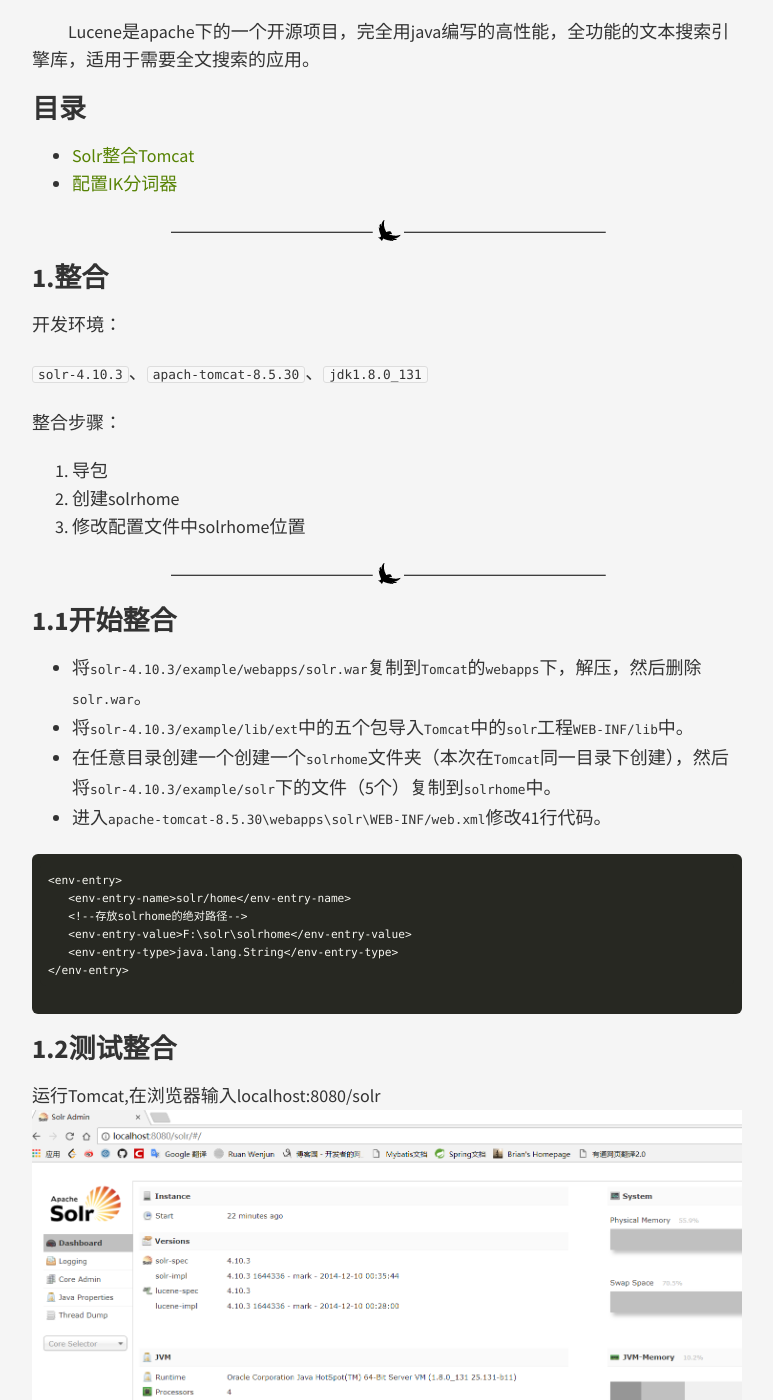
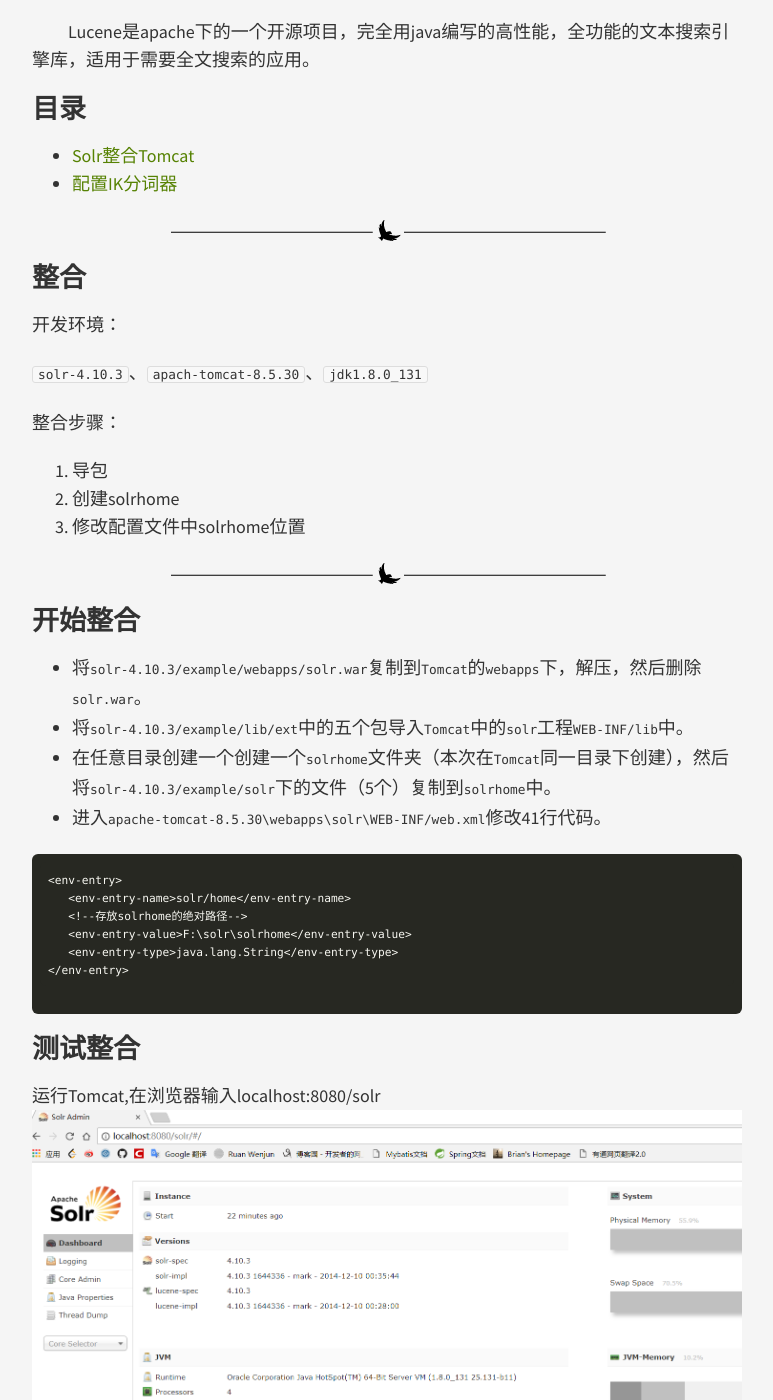
Before and after one commit to ruanwenjun/ruanwenjun.github.io, a Jekyll site: the page built from _posts/2018-4-14-solr.md, in a window 1280 px wide and 1400 px high, scrolled down 214 px. Shown: the whole window, without its empty margins (253-1026 px from the left). Built offline with Jekyll 4.4.1, drawn with Linux system fonts in a browser that asks for light colours; nearby versions of some CDN libraries; comment, search, counter and statistics services are not loaded; some of the changed text lies outside the part shown.

Commit message:
Update 2018-4-14-solr.md

````diff
--- a/_posts/2018-4-14-solr.md
+++ b/_posts/2018-4-14-solr.md
@@ -8,12 +8,12 @@
 
 # 目录
 
-* [Solr整合Tomcat](#1.整合)
-* [配置IK分词器](#2.配置分词器)
+* [Solr整合Tomcat](#整合)
+* [配置IK分词器](#配置分词器)
 
 
 ---
-# 1.整合
+# 整合
 
 开发环境：
 
@@ -25,7 +25,7 @@
 3. 修改配置文件中solrhome位置
 
 ---
-## 1.1开始整合
+## 开始整合
 - 将`solr-4.10.3/example/webapps/solr.war`复制到`Tomcat`的`webapps`下，解压，然后删除`solr.war`。
 - 将`solr-4.10.3/example/lib/ext`中的五个包导入`Tomcat`中的`solr`工程`WEB-INF/lib`中。
 - 在任意目录创建一个创建一个`solrhome`文件夹（本次在`Tomcat`同一目录下创建），然后将`solr-4.10.3/example/solr`下的文件（5个）复制到`solrhome`中。
@@ -39,26 +39,26 @@
    <env-entry-type>java.lang.String</env-entry-type>
 </env-entry>
 ```
-## 1.2测试整合
+## 测试整合
 运行Tomcat,在浏览器输入localhost:8080/solr
 ![image](https://ruanwenjun.github.io/images/20180414155444.png)
 
 ---
 
-# 2.配置分词器
+# 配置分词器
 
 配置步骤：
 1. 导包
 2. 修改配置文件
 
 ---
-## 2.1导包
+## 导包
 ---
 * 将`IKAnalyzer2012FF_u1.jar`导入`solr`工程下
 * 把`IKAnalyzer.cfg.xml`、`stopword.dic`复制到`apache-tomcat-8.5.30\webapps\solr\WEB-INF\classes`下，并且创建一个`ext.dic`文件
 * 修改`IKAnalyzer.cfg.xml`,打开扩展字典注释
 
-## 2.2修改配置文件
+## 修改配置文件
 打开`solrhome\collection1\conf\schema.xml`
 
 ---
````
